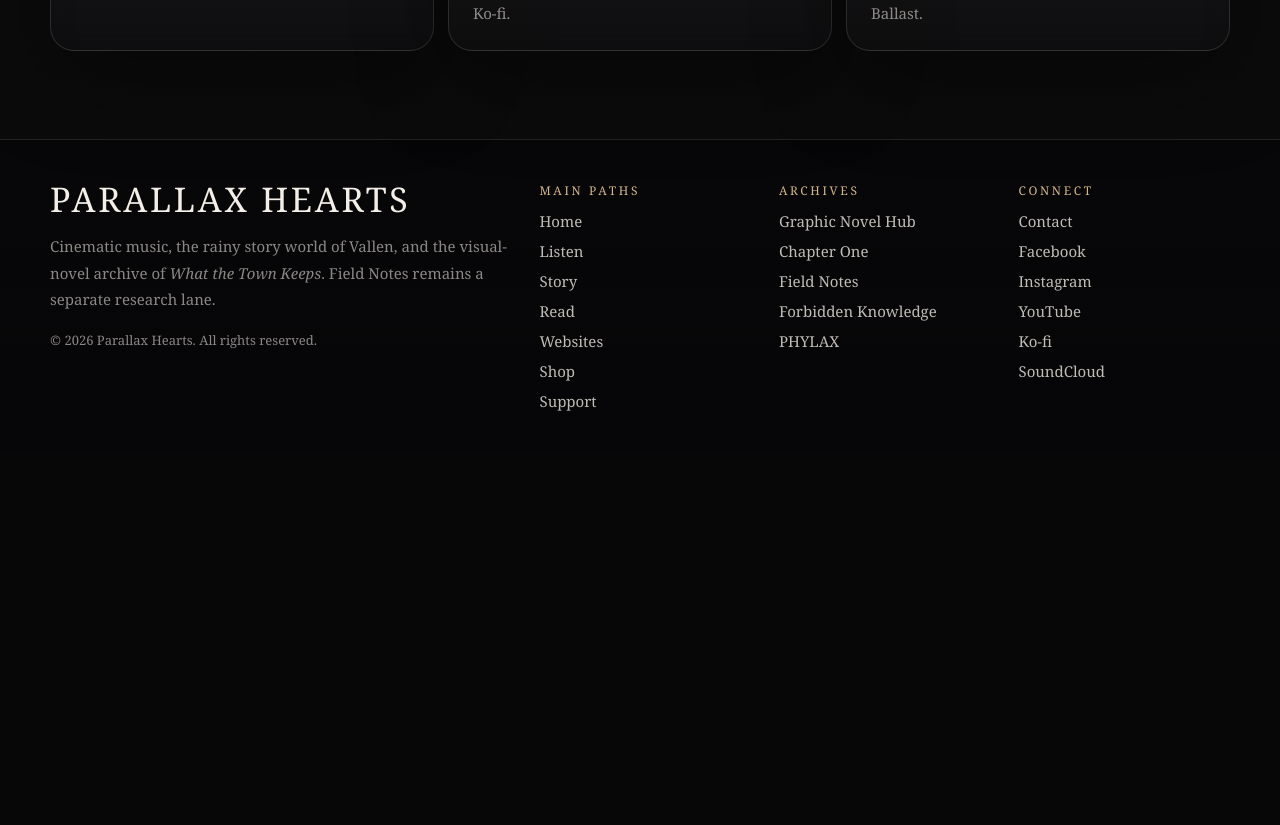
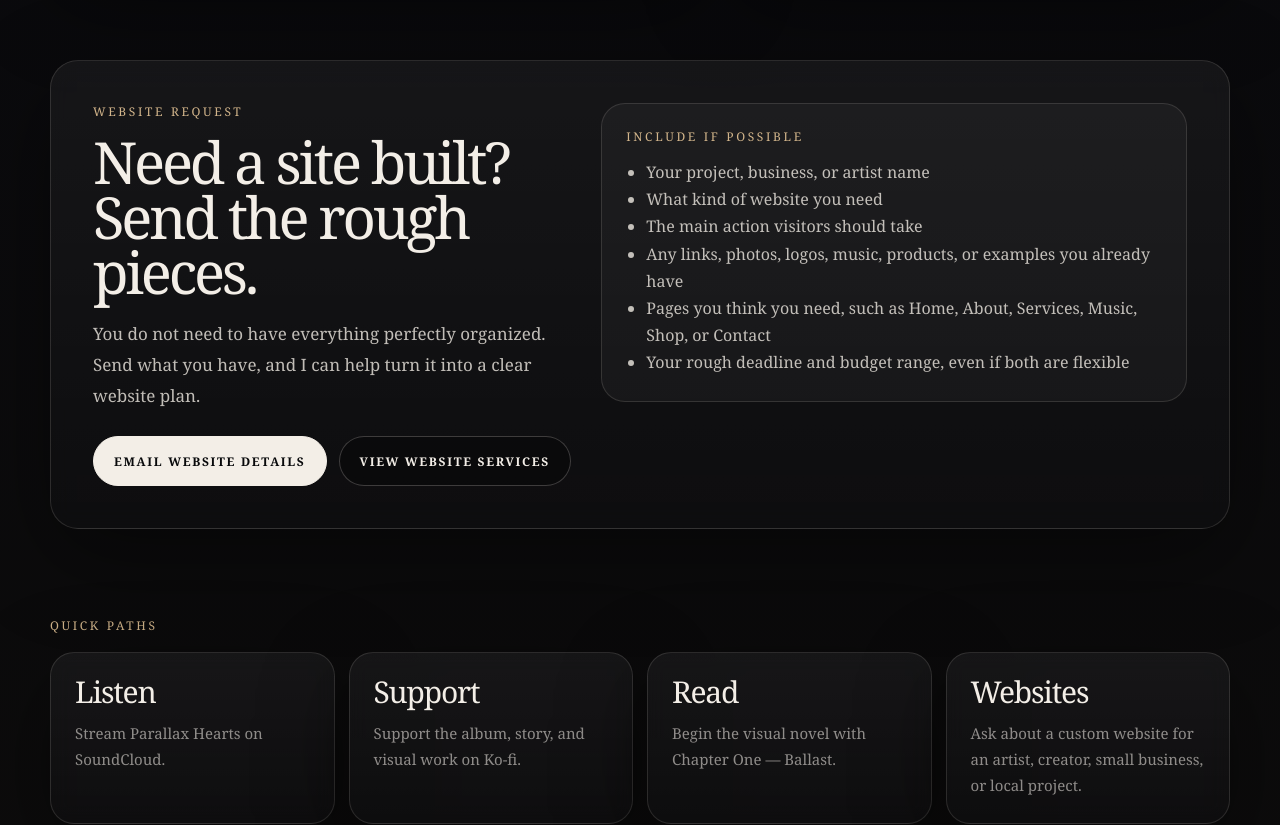
Before and after one commit to chthomps4/parallaxhearts-site, a Next.js app in the folder site/: page /contact in a window 1280 px wide. Shown: the part 1300-2125 px from the top of the page. Before the commit the page ends 1753 px from the top, so only its background shows below. Built offline with nearby package versions, Linux system fonts and the light colour scheme.

Commit message:
Add website lead intake to contact page

```diff
--- a/site/app/contact/page.tsx
+++ b/site/app/contact/page.tsx
@@ -8,19 +8,21 @@ const instagramUrl =
   "https://www.instagram.com/parallax_hearts?igsh=MW11d2h3c3IxODhzYQ%3D%3D&utm_source=qr";
 const youtubeUrl = "https://youtube.com/@parallaxhearts-u7q?si=VZZQD2j6J1MEY-pk";
 const soundCloudUrl = "https://soundcloud.com/parallax-hearts";
+const contactEmail = "chad@parallaxhearts.org";
+const websiteMailto = `mailto:${contactEmail}?subject=Website%20Request%20-%20Project%20Details`;
 
 export const metadata: Metadata = {
   title: "Contact | Parallax Hearts",
   description:
-    "Contact and follow Parallax Hearts for music, What the Town Keeps, the visual novel, social links, Ko-fi support, and listener messages.",
+    "Contact Parallax Hearts for music, What the Town Keeps, the visual novel, listener messages, support links, and custom website service inquiries.",
   alternates: {
     canonical: "/contact",
   },
   openGraph: {
     title: "Contact | Parallax Hearts",
     description:
-      "Follow Parallax Hearts, listen on SoundCloud, support on Ko-fi, or send a message about What the Town Keeps.",
-    url: "https://parallaxhearts.org/contact",
+      "Follow Parallax Hearts, listen on SoundCloud, support on Ko-fi, send a message about What the Town Keeps, or ask about custom website services.",
+    url: "https://www.parallaxhearts.org/contact",
     siteName: "Parallax Hearts",
     images: [
       {
@@ -36,7 +38,7 @@ export const metadata: Metadata = {
     card: "summary_large_image",
     title: "Contact | Parallax Hearts",
     description:
-      "Follow Parallax Hearts, listen on SoundCloud, support on Ko-fi, or send a message about What the Town Keeps.",
+      "Follow Parallax Hearts, listen on SoundCloud, support on Ko-fi, or send a message about music, story work, or website services.",
     images: ["/images/world.jpg"],
   },
 };
@@ -46,6 +48,7 @@ const navItems = [
   ["Music", "/music"],
   ["Story", "/project"],
   ["Graphic Novel", "/graphic-novel"],
+  ["Websites", "/websites"],
   ["Field Notes", "/field-notes"],
   ["Shop", "/shop"],
   ["Support", "/support"],
@@ -55,8 +58,13 @@ const navItems = [
 const contactLinks = [
   {
     label: "Email",
-    value: "chad@parallaxhearts.org",
-    href: "mailto:chad@parallaxhearts.org",
+    value: contactEmail,
+    href: `mailto:${contactEmail}`,
+  },
+  {
+    label: "Website request",
+    value: "Send project details",
+    href: websiteMailto,
   },
   {
     label: "Facebook",
@@ -104,6 +112,21 @@ const contactPaths = [
     href: "/graphic-novel/chapter-one/page-001",
     external: false,
   },
+  {
+    title: "Websites",
+    text: "Ask about a custom website for an artist, creator, small business, or local project.",
+    href: "/websites",
+    external: false,
+  },
+];
+
+const websiteIntake = [
+  "Your project, business, or artist name",
+  "What kind of website you need",
+  "The main action visitors should take",
+  "Any links, photos, logos, music, products, or examples you already have",
+  "Pages you think you need, such as Home, About, Services, Music, Shop, or Contact",
+  "Your rough deadline and budget range, even if both are flexible",
 ];
 
 export default function ContactPage() {
@@ -195,7 +218,7 @@ export default function ContactPage() {
               />
 
               <div style={{ position: "relative", zIndex: 2 }}>
-                <p className="kicker">Contact / Follow</p>
+                <p className="kicker">Contact / Follow / Website Requests</p>
 
                 <h1
                   style={{
@@ -207,7 +230,7 @@ export default function ContactPage() {
                     maxWidth: "760px",
                   }}
                 >
-                  Follow the music. Send a note.
+                  Follow the music. Send a note. Start a site.
                 </h1>
 
                 <p
@@ -219,7 +242,8 @@ export default function ContactPage() {
                   }}
                 >
                   Use this page for Parallax Hearts links, listener messages,
-                  music, social platforms, and direct support for <em>What the Town Keeps</em>.
+                  music, support for <em>What the Town Keeps</em>, or custom
+                  website service inquiries.
                 </p>
 
                 <div
@@ -228,7 +252,7 @@ export default function ContactPage() {
                     gridTemplateColumns: "repeat(auto-fit, minmax(230px, 1fr))",
                     gap: "16px",
                     marginTop: "30px",
-                    maxWidth: "820px",
+                    maxWidth: "920px",
                   }}
                 >
                   {contactLinks.map((item) => (
@@ -292,6 +316,75 @@ export default function ContactPage() {
                   minHeight: "460px",
                 }}
               />
+            </div>
+          </div>
+        </div>
+      </section>
+
+      <section style={{ padding: "0 0 88px" }}>
+        <div className="site-container">
+          <div
+            className="glass-panel"
+            style={{
+              padding: "clamp(24px, 5vw, 42px)",
+              display: "grid",
+              gridTemplateColumns: "minmax(0, 0.82fr) minmax(280px, 1fr)",
+              gap: "28px",
+              alignItems: "start",
+              borderRadius: "28px",
+            }}
+          >
+            <div>
+              <p className="kicker">Website request</p>
+              <h2
+                style={{
+                  margin: 0,
+                  fontSize: "clamp(34px, 5vw, 58px)",
+                  lineHeight: 0.95,
+                  letterSpacing: "-0.055em",
+                  fontWeight: 400,
+                }}
+              >
+                Need a site built? Send the rough pieces.
+              </h2>
+              <p className="body-copy" style={{ margin: "20px 0 0" }}>
+                You do not need to have everything perfectly organized. Send what
+                you have, and I can help turn it into a clear website plan.
+              </p>
+              <div style={{ marginTop: "24px", display: "flex", gap: "12px", flexWrap: "wrap" }}>
+                <a className="primary-button" href={websiteMailto}>
+                  Email website details
+                </a>
+                <Link className="secondary-button" href="/websites">
+                  View website services
+                </Link>
+              </div>
+            </div>
+
+            <div
+              style={{
+                border: "1px solid var(--line)",
+                borderRadius: "24px",
+                padding: "24px",
+                background: "rgba(255,255,255,0.035)",
+              }}
+            >
+              <p className="kicker" style={{ marginBottom: "14px" }}>
+                Include if possible
+              </p>
+              <ul
+                style={{
+                  margin: 0,
+                  paddingLeft: "20px",
+                  color: "var(--paper-soft)",
+                  lineHeight: 1.7,
+                  fontSize: "16px",
+                }}
+              >
+                {websiteIntake.map((item) => (
+                  <li key={item}>{item}</li>
+                ))}
+              </ul>
             </div>
           </div>
         </div>
```
